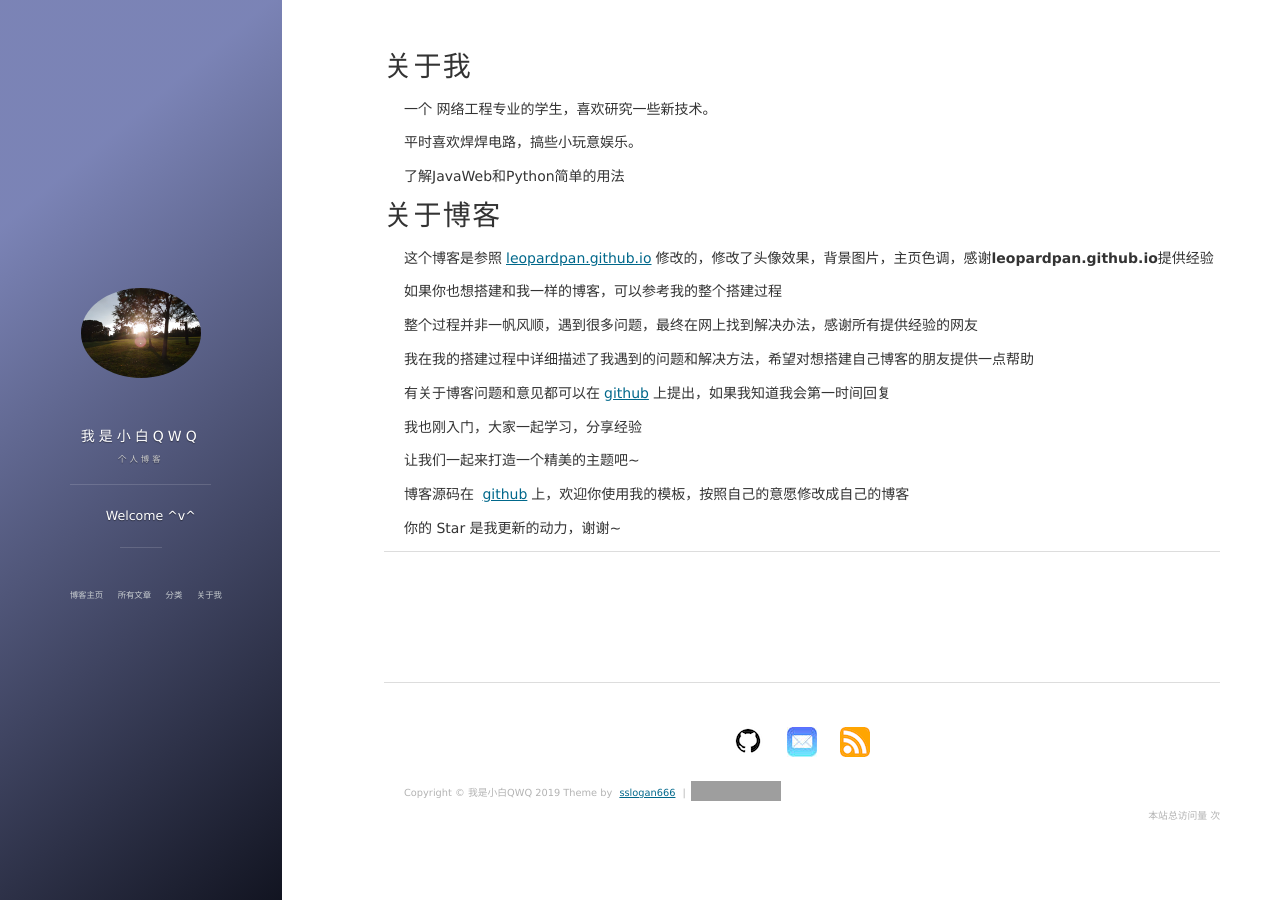
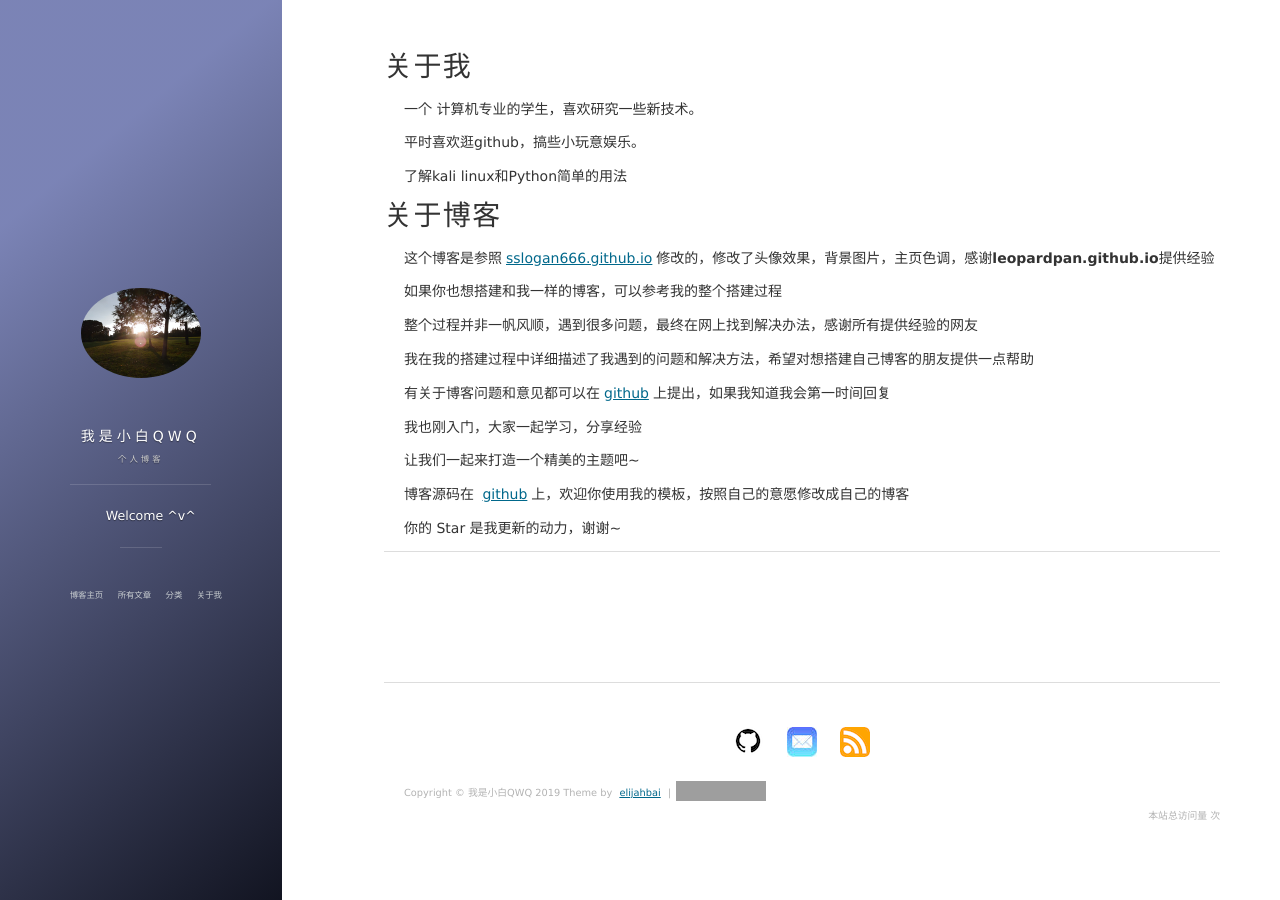
Before and after one commit to elijahbai/elijahbai.github.io, a Jekyll site: the page built from about.md, in a window 1280 px wide. Built offline with Jekyll 4.4.1, drawn with Linux system fonts in a browser that asks for light colours; nearby versions of some CDN libraries; comment, search, counter and statistics services are not loaded; grey boxes are pictures that could not be loaded.

Commit message:
the six time

```diff
--- a/_config.yml
+++ b/_config.yml
@@ -39,7 +39,7 @@ ga:
 #
 #
 #  _post/ 下的文章更换成你自己的文章
-#  帮忙star一下，感谢~😆 地址： https://github.com/sslogan666/sslogan666.github.io
+#  帮忙star一下，感谢~😆 地址： https://github.com/elijahbai/elijahbai.github.io
 #
 #
 # 《--------------- 下面的信息可以自行选择是否修改 ------------------------》
--- a/_includes/footer.html
+++ b/_includes/footer.html
@@ -105,11 +105,11 @@
 
         <div class = "footer_div">
            <p class="copyright text-muted">
-            Copyright &copy; {{ site.title }} {{ site.time | date: '%Y' }} Theme by <a href="http://sslogan666.github.io/">sslogan666</a> |
+            Copyright &copy; {{ site.title }} {{ site.time | date: '%Y' }} Theme by <a href="http://elijahbai.github.io/">elijahbai</a> |
             <iframe
                 style="margin-left: 2px; margin-bottom:-5px;"
                 frameborder="0" scrolling="0" width="91px" height="20px"
-                src="https://ghbtns.com/github-btn.html?user=sslogan666&repo=sslogan666.github.io&type=star&count=true" >
+                src="https://ghbtns.com/github-btn.html?user=elijahbai&repo=elijahbai.github.io&type=star&count=true" >
             </iframe>
             </p>
         	<div align="right">
--- a/_includes/side-panel.html
+++ b/_includes/side-panel.html
@@ -8,7 +8,7 @@
                 <div class="rotate-x"><img src="/images/avatar.jpg" alt="img"></div>
         </div>
         <!-- 头像效果-end -->
-        <h1 class="panel-cover__title panel-title"><a href="http://sslogan666.github.io" title="link to homepage for {{ site.title }}" class="blog-button">{{ site.title }}</a></h1>
+        <h1 class="panel-cover__title panel-title"><a href="http://elijahbai.github.io" title="link to homepage for {{ site.title }}" class="blog-button">{{ site.title }}</a></h1>
         {% if site.subtitle %}
         <span class="panel-cover__subtitle panel-subtitle">{{site.subtitle}}</span>
         {% endif %}
--- a/about.md
+++ b/about.md
@@ -3,15 +3,15 @@ layout: page
 title: 关于我
 ---
 
-一个 网络工程专业的学生，喜欢研究一些新技术。
+一个 计算机专业的学生，喜欢研究一些新技术。
 
-平时喜欢焊焊电路，搞些小玩意娱乐。
+平时喜欢逛github，搞些小玩意娱乐。
 
-了解JavaWeb和Python简单的用法
+了解kali linux和Python简单的用法
 
 # 关于博客
 
-这个博客是参照[leopardpan.github.io](https://github.com/leopardpan/leopardpan.github.io/)修改的，修改了头像效果，背景图片，主页色调，感谢**leopardpan.github.io**提供经验
+这个博客是参照[sslogan666.github.io](https://github.com/sslogan666/sslogan666.github.io/)修改的，修改了头像效果，背景图片，主页色调，感谢**leopardpan.github.io**提供经验
 
 如果你也想搭建和我一样的博客，可以参考我的整个搭建过程
 
@@ -19,13 +19,13 @@ title: 关于我
 
 我在我的搭建过程中详细描述了我遇到的问题和解决方法，希望对想搭建自己博客的朋友提供一点帮助
 
-有关于博客问题和意见都可以在[github](https://github.com/sslogan666/sslogan666.github.io)上提出，如果我知道我会第一时间回复
+有关于博客问题和意见都可以在[github](https://github.com/elijahbai/elijahbai.github.io)上提出，如果我知道我会第一时间回复
 
 我也刚入门，大家一起学习，分享经验
 
 让我们一起来打造一个精美的主题吧~
 
-博客源码在 [github](https://github.com/sslogan666/sslogan666.github.io)上，欢迎你使用我的模板，按照自己的意愿修改成自己的博客
+博客源码在 [github](https://github.com/elijahbai/elijahbai.github.io)上，欢迎你使用我的模板，按照自己的意愿修改成自己的博客
 
 你的 Star 是我更新的动力，谢谢~
 
```
Also changed, not shown: README.md.
